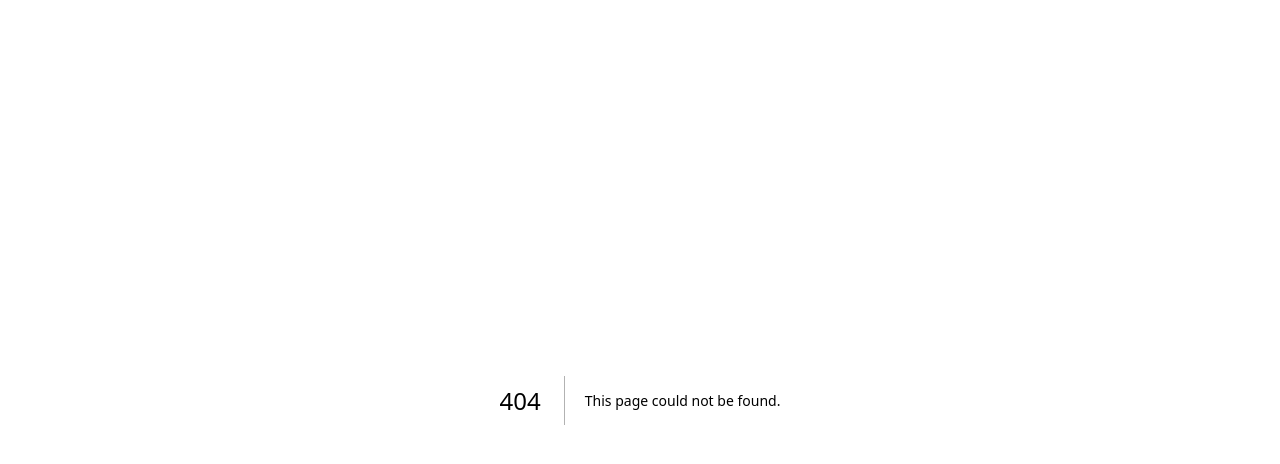
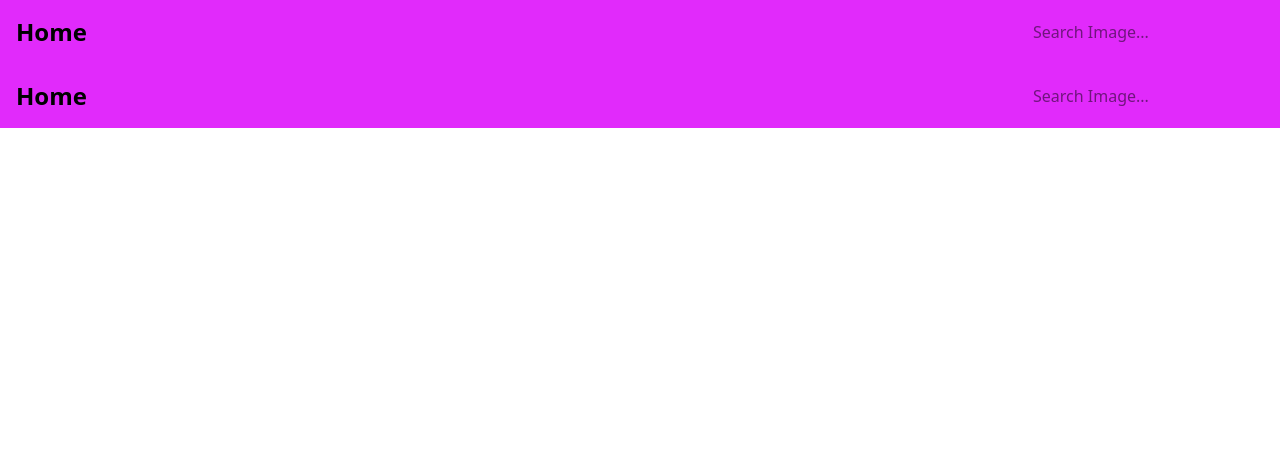
Before and after one commit to Adibayuluthfiansyah/imgApi_NextJS, a Next.js app: page /components/Utilities/Navbar in a window 1280 px wide. Before the commit this address had no page. Shown: the top 464 px of the page. Built offline with nearby package versions, Linux system fonts and the light colour scheme.

Commit message:
make navbar

```diff
--- /dev/null
+++ b/src/app/components/Utilities/Navbar/page.tsx
@@ -0,0 +1,14 @@
+import React from 'react'
+import Link from 'next/link'
+const Navbar = () => {
+    return (
+        <header className='bg-fuchsia-500'>
+            <div className='flex md:flex-row flex-col justify-between p-4'>
+               <Link href="/" className=' font-bold text-2xl '>Home</Link>
+               <input placeholder='Search Image...' className='' />
+            </div>
+        </header>
+    )
+}
+
+export default Navbar
--- a/src/app/layout.tsx
+++ b/src/app/layout.tsx
@@ -1,6 +1,7 @@
 import type { Metadata } from "next";
 import { Geist, Geist_Mono } from "next/font/google";
 import "./globals.css";
+import Navbar from "./components/Utilities/Navbar/page";
 
 const geistSans = Geist({
   variable: "--font-geist-sans",
@@ -27,6 +28,7 @@ export default function RootLayout({
       <body
         className={`${geistSans.variable} ${geistMono.variable} antialiased`}
       >
+        <Navbar/>
         {children}
       </body>
     </html>
--- a/src/app/page.tsx
+++ b/src/app/page.tsx
@@ -13,20 +13,17 @@ const Page = async () => {
 
   return (
     <div>
-      <h1>Home page</h1>
       {imageLaunch?.results?.map((data:any, id: any) => {
         return (
           <div key={id} className='p-4 '>
-            <h3>{data.description}</h3>
             {data.urls && (
               <img
-              src={data.urls.regular}/>
+              src={data.urls.small}/>
             )}
           <p>{data.user.username}</p>
           </div>
         )
       })}
-      <HomeImage/>
     </div>
 
   )
```
